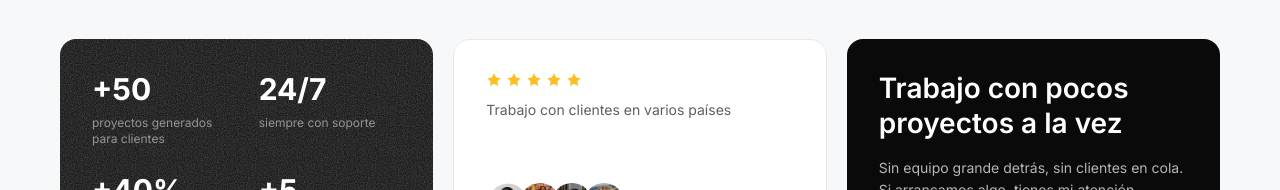
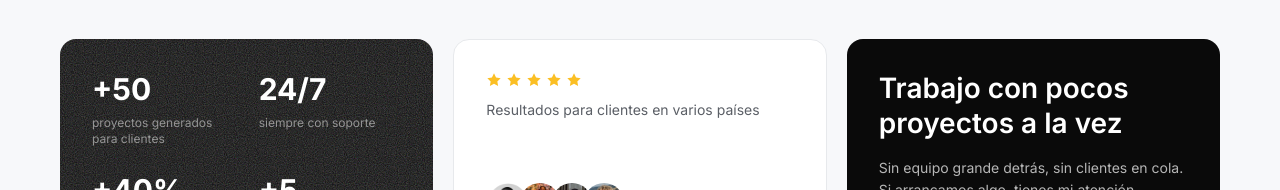
Before and after one commit to esonoalonso/befive-solutions, a Next.js app: page / in a window 1280 px wide. Shown: the part 2120-2310 px from the top of the page. Built offline with nearby package versions, Linux system fonts and the light colour scheme.

Commit message:
Update WhyUs.jsx

```diff
--- a/components/sections/WhyUs.jsx
+++ b/components/sections/WhyUs.jsx
@@ -41,7 +41,7 @@ export default function WhyUs() {
                   <Star key={i} size={16} fill="currentColor" strokeWidth={0} />
                 ))}
               </div>
-              <p className="mt-3 text-sm text-ink-secondary">Trabajo con clientes en varios países</p>
+              <p className="mt-3 text-sm text-ink-secondary">Resultados para clientes en varios países</p>
             </div>
             <div className="mt-8 flex -space-x-3">
               {avatars.map((src, i) => (
```
